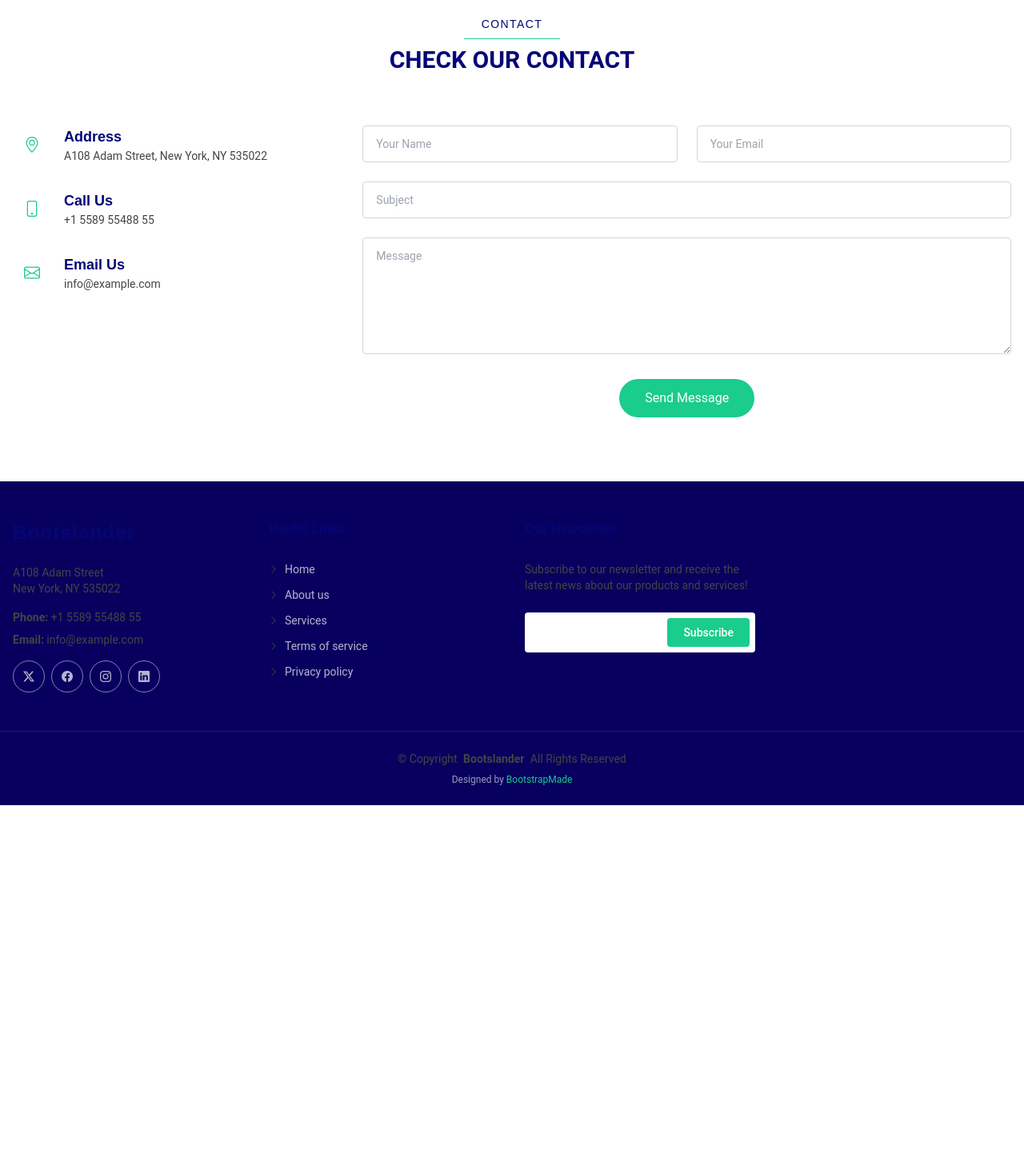
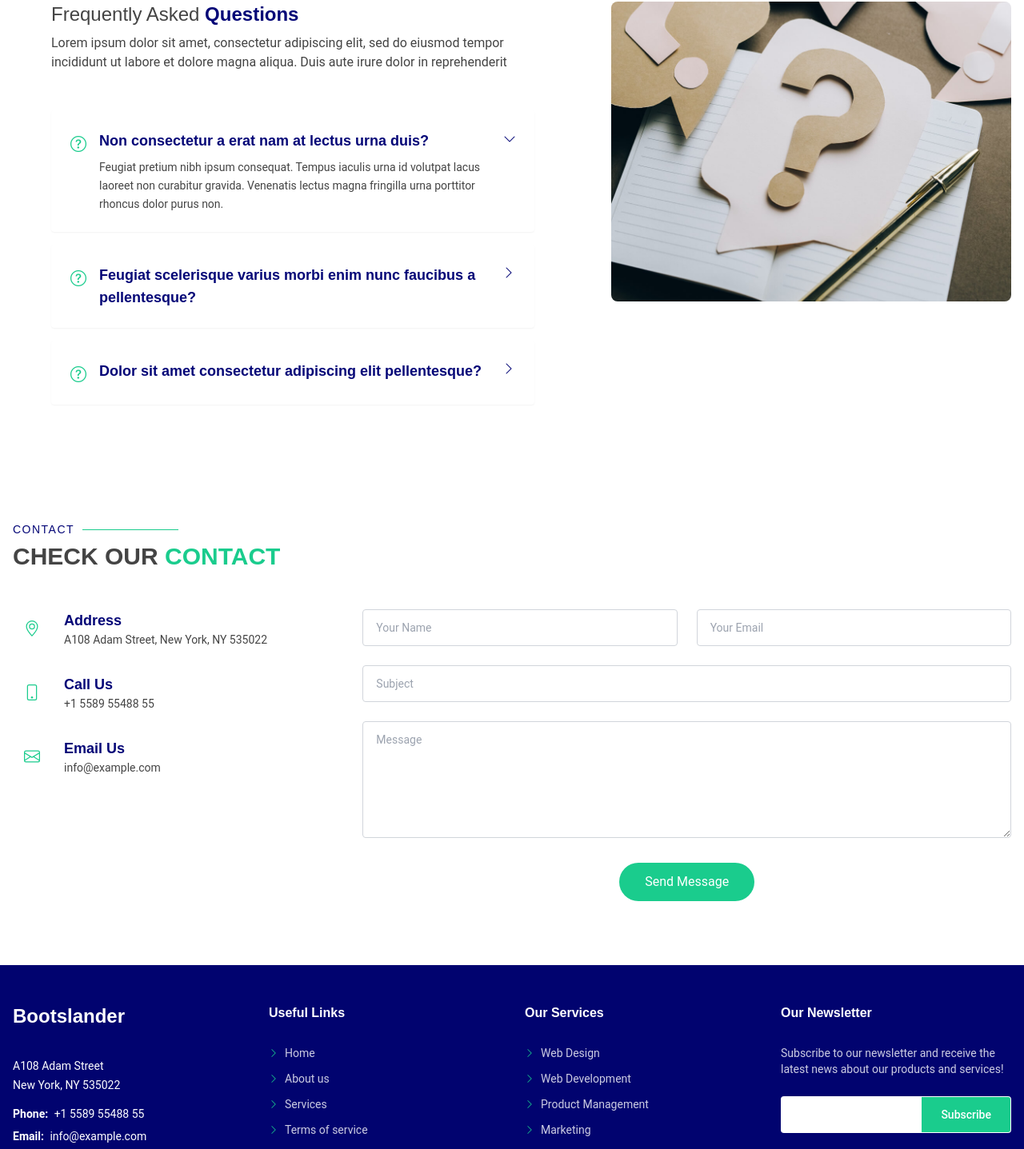
Before and after one commit to codewith-adnan/UI-Interface, a React app: page / in a window 1280 px wide. Shown: the part 7974-9411 px from the top of the page at 80% size. Before the commit the page ends 8981 px from the top, so only its background shows below. Built offline with nearby package versions, Linux system fonts and the light colour scheme; the HTML template or start-up script is replaced by a standard one.

Commit message:
add faq's

```diff
--- a/src/App.tsx
+++ b/src/App.tsx
@@ -14,6 +14,7 @@ import Gallery from './components/Gallery';
 import Testimonials from './components/Testominals';
 import Team from './components/Team';
 import Pricing from './components/Pricing';
+import Faq from './components/Faq';
 import Footer from './components/Footer';
 import Contact from './components/Contact';
 
@@ -41,6 +42,7 @@ function App() {
         <Testimonials />
         <Team />
         <Pricing />
+        <Faq />
         <Contact />
         {/* FAQ and Contact components go here */}
       </main>
--- a/src/components/About.tsx
+++ b/src/components/About.tsx
@@ -26,8 +26,8 @@ const About = () => {
                 { icon: "bi-command", title: "Veniam omnis" },
                 { icon: "bi-graph-up-arrow", title: "Delares sapiente" },
               ].map((item, index) => (
-                <div key={index} className={`bg-surface p-10 rounded-xl shadow-lg hover:-translate-y-2 transition-transform duration-300 ${index % 2 !== 0 ? 'md:mt-10' : ''}`} data-aos="fade-up" data-aos-delay={(index + 1) * 100}>
-                  <i className={`bi ${item.icon} text-3xl text-accent bg-accent/5 w-20 h-20 flex items-center justify-center rounded-full mb-6`}></i>
+                <div key={index} className={`bg-surface p-10 rounded-xl shadow-lg hover:-translate-y-2 transition-transform duration-300 group ${index % 2 !== 0 ? 'md:mt-10' : ''}`} data-aos="fade-up" data-aos-delay={(index + 1) * 100}>
+                  <i className={`bi ${item.icon} text-3xl text-accent bg-accent/5 w-20 h-20 flex items-center justify-center rounded-full mb-6 group-hover:bg-accent group-hover:text-white transition-all duration-300`}></i>
                   <h3 className="text-xl font-bold mb-3 text-heading">{item.title}</h3>
                   <p className="text-default text-sm">Magni repellendus vel ullam hic officia accusantium ipsa dolor omnis dolor voluptatem</p>
                 </div>
--- a/src/components/Contact.tsx
+++ b/src/components/Contact.tsx
@@ -19,16 +19,22 @@ const Contact: React.FC = () => {
     <section id="contact" className="py-20 bg-white">
       <div className="container mx-auto px-4">
 
-        <div className="text-center mb-16">
-          <h2 className="text-sm font-medium tracking-widest text-default/50 uppercase relative inline-block after:content-[''] after:block after:w-[120px] after:h-[1px] after:bg-accent after:mx-auto after:mt-2">Contact</h2>
-          <div className="text-3xl font-bold text-heading uppercase mt-2">Check Our Contact</div>
+        <div className="mb-12" data-aos="fade-up">
+          <div className="text-center sm:text-left">
+            <h2 className="text-sm font-medium tracking-[1.5px] uppercase text-default/50 relative inline-block after:content-[''] after:w-[120px] after:h-[1px] after:bg-accent after:inline-block after:ml-2.5 after:mb-1">
+              Contact
+            </h2>
+            <div className="font-heading text-3xl font-bold text-heading uppercase mt-1">
+              <span className="text-default">Check Our</span> <span className="text-accent">Contact</span>
+            </div>
+          </div>
         </div>
 
         <div className="flex flex-col lg:flex-row gap-8">
 
-          <div className="lg:w-1/3 space-y-8">
-            <div className="flex items-start">
-              <div className="w-12 h-12 rounded-full bg-accent/10 flex items-center justify-center text-accent text-xl shrink-0 mr-4">
+          <div className="lg:w-1/3 space-y-8" data-aos="fade-up" data-aos-delay="100">
+            <div className="flex items-start group">
+              <div className="w-12 h-12 rounded-full bg-accent/10 flex items-center justify-center text-accent text-xl shrink-0 mr-4 group-hover:bg-accent group-hover:text-white transition-all duration-300">
                 {/* Updated Icon */}
                 <BsGeoAlt />
               </div>
@@ -38,8 +44,8 @@ const Contact: React.FC = () => {
               </div>
             </div>
 
-            <div className="flex items-start">
-              <div className="w-12 h-12 rounded-full bg-accent/10 flex items-center justify-center text-accent text-xl shrink-0 mr-4">
+            <div className="flex items-start group">
+              <div className="w-12 h-12 rounded-full bg-accent/10 flex items-center justify-center text-accent text-xl shrink-0 mr-4 group-hover:bg-accent group-hover:text-white transition-all duration-300">
                 {/* Updated Icon */}
                 <BsPhone />
               </div>
@@ -49,8 +55,8 @@ const Contact: React.FC = () => {
               </div>
             </div>
 
-            <div className="flex items-start">
-              <div className="w-12 h-12 rounded-full bg-accent/10 flex items-center justify-center text-accent text-xl shrink-0 mr-4">
+            <div className="flex items-start group">
+              <div className="w-12 h-12 rounded-full bg-accent/10 flex items-center justify-center text-accent text-xl shrink-0 mr-4 group-hover:bg-accent group-hover:text-white transition-all duration-300">
                 {/* Updated Icon */}
                 <BsEnvelope />
               </div>
--- /dev/null
+++ b/src/components/Faq.tsx
@@ -0,0 +1,88 @@
+import { useState } from 'react';
+import FaqImage from '../assets/images/faq.jpg';
+
+const Faq = () => {
+    const [activeIndex, setActiveIndex] = useState<number | null>(0);
+
+    const faqs = [
+        {
+            question: "Non consectetur a erat nam at lectus urna duis?",
+            answer: "Feugiat pretium nibh ipsum consequat. Tempus iaculis urna id volutpat lacus laoreet non curabitur gravida. Venenatis lectus magna fringilla urna porttitor rhoncus dolor purus non."
+        },
+        {
+            question: "Feugiat scelerisque varius morbi enim nunc faucibus a pellentesque?",
+            answer: "Dolor sit amet consectetur adipiscing elit pellentesque habitant morbi. Id interdum velit laoreet id donec ultrices. Fringilla phasellus faucibus scelerisque eleifend donec pretium. Est pellentesque elit ullamcorper dignissim. Mauris ultrices eros in cursus turpis massa tincidunt dui."
+        },
+        {
+            question: "Dolor sit amet consectetur adipiscing elit pellentesque?",
+            answer: "Eleifend mi in nulla posuere sollicitudin aliquam ultrices sagittis orci. Faucibus pulvinar elementum integer enim. Sem nulla pharetra diam sit amet nisl suscipit. Rutrum tellus pellentesque eu tincidunt. Lectus urna duis convallis convallis tellus. Urna molestie at elementum eu facilisis sed odio morbi quis"
+        }
+    ];
+
+    const toggleFaq = (index: number) => {
+        setActiveIndex(activeIndex === index ? null : index);
+    };
+
+    return (
+        <section id="faq" className="py-16 bg-background">
+            <div className="container mx-auto px-4">
+                <div className="flex flex-col lg:flex-row gap-12">
+
+                    {/* Content Column */}
+                    <div className="lg:w-7/12 order-2 lg:order-1 flex flex-col justify-center">
+                        <div className="mb-12 px-4 lg:px-12" data-aos="fade-up" data-aos-delay="100">
+                            <h3 className="text-2xl font-bold text-heading mb-2">
+                                <span className="text-default font-normal">Frequently Asked </span>
+                                <strong>Questions</strong>
+                            </h3>
+                            <p className="text-default">
+                                Lorem ipsum dolor sit amet, consectetur adipiscing elit, sed do eiusmod tempor incididunt ut labore et dolore magna aliqua. Duis aute irure dolor in reprehenderit
+                            </p>
+                        </div>
+
+                        <div className="flex flex-col gap-4 px-4 lg:px-12" data-aos="fade-up" data-aos-delay="200">
+                            {faqs.map((faq, index) => (
+                                <div
+                                    key={index}
+                                    className={`bg-white p-6 rounded relative cursor-pointer transition-all duration-300 hover:bg-[#fbfbfb] shadow-sm ${activeIndex === index ? 'shadow-md bg-[#fbfbfb]' : ''}`}
+                                    onClick={() => toggleFaq(index)}
+                                >
+                                    <div className="flex items-start gap-4">
+                                        <i className="bi bi-question-circle text-accent text-xl mt-1 shrink-0"></i>
+                                        <div className="flex-1">
+                                            <h3 className="text-lg font-bold text-heading hover:text-accent transition-colors duration-300">
+                                                {faq.question}
+                                            </h3>
+                                            <div
+                                                className={`grid transition-all duration-300 ease-in-out ${activeIndex === index ? 'grid-rows-[1fr] opacity-100 mt-2' : 'grid-rows-[0fr] opacity-0'
+                                                    }`}
+                                            >
+                                                <div className="overflow-hidden">
+                                                    <p className="text-default text-sm leading-relaxed">{faq.answer}</p>
+                                                </div>
+                                            </div>
+                                        </div>
+                                        <i className={`bi bi-chevron-right text-heading transition-transform duration-300 shrink-0 ${activeIndex === index ? 'rotate-90' : ''}`}></i>
+                                    </div>
+                                </div>
+                            ))}
+                        </div>
+                    </div>
+
+                    {/* Image Column */}
+                    <div className="lg:w-5/12 order-1 lg:order-2">
+                        <img
+                            src={FaqImage}
+                            className="w-full h-auto rounded-lg"
+                            alt="FAQ"
+                            data-aos="zoom-in"
+                            data-aos-delay="100"
+                        />
+                    </div>
+                </div>
+            </div>
+        </section>
+    );
+};
+
+export default Faq;
--- a/src/components/Footer.tsx
+++ b/src/components/Footer.tsx
@@ -1,45 +1,62 @@
 const Footer = () => {
   return (
-    <footer className="bg-[#08005e] text-sm mt-auto">
+    <footer id="footer" className="bg-[#01036f] text-white text-sm mt-auto font-sans">
       <div className="container mx-auto px-4 py-12">
         <div className="grid grid-cols-1 md:grid-cols-2 lg:grid-cols-4 gap-8">
 
-          <div>
-            <a href="index.html" className="flex items-center mb-6">
-              <span className="text-2xl font-bold tracking-wider font-heading text-heading">Bootslander</span>
+          {/* About Column */}
+          <div className="footer-about">
+            <a href="#" className="flex items-center mb-6">
+              <span className="text-2xl font-bold font-heading text-white">Bootslander</span>
             </a>
-            <p className="mb-4">A108 Adam Street<br />New York, NY 535022</p>
-            <p className="mb-2"><strong>Phone:</strong> +1 5589 55488 55</p>
-            <p><strong>Email:</strong> info@example.com</p>
+            <div className="footer-contact pt-3">
+              <p className="mb-1">A108 Adam Street</p>
+              <p className="mb-4">New York, NY 535022</p>
+              <p className="mb-2"><strong>Phone:</strong> <span className="ml-1">+1 5589 55488 55</span></p>
+              <p><strong>Email:</strong> <span className="ml-1">info@example.com</span></p>
+            </div>
             <div className="flex gap-2 mt-4">
               {['twitter-x', 'facebook', 'instagram', 'linkedin'].map(icon => (
-                <a key={icon} href="#" className="w-10 h-10 rounded-full border border-white/50 flex items-center justify-center text-white/70 hover:text-accent hover:border-accent transition-all">
+                <a key={icon} href="#" className="w-10 h-10 rounded-full border border-white/50 flex items-center justify-center text-white/70 hover:text-[#1acc8d] hover:border-[#1acc8d] transition-all duration-300">
                   <i className={`bi bi-${icon}`}></i>
                 </a>
               ))}
             </div>
           </div>
 
-          <div>
-            <h4 className="text-base font-bold pb-3 mb-4 relative text-heading">Useful Links</h4>
+          {/* Useful Links */}
+          <div className="footer-links">
+            <h4 className="text-base font-bold pb-3 mb-4 text-white">Useful Links</h4>
             <ul className="space-y-3">
               {['Home', 'About us', 'Services', 'Terms of service', 'Privacy policy'].map(link => (
                 <li key={link} className="flex items-center">
-                  <i className="bi bi-chevron-right text-xs mr-2"></i>
-                  <a href="#" className="text-white/70 hover:text-accent">{link}</a>
+                  <i className="bi bi-chevron-right text-[12px] mr-2 text-[#1acc8d]"></i>
+                  <a href="#" className="text-white/80 hover:text-white transition-colors duration-300 inline-block">{link}</a>
                 </li>
               ))}
             </ul>
           </div>
 
-          {/* ... Add Services Column ... */}
+          {/* Our Services */}
+          <div className="footer-links">
+            <h4 className="text-base font-bold pb-3 mb-4 text-white">Our Services</h4>
+            <ul className="space-y-3">
+              {['Web Design', 'Web Development', 'Product Management', 'Marketing', 'Graphic Design'].map(link => (
+                <li key={link} className="flex items-center">
+                  <i className="bi bi-chevron-right text-[12px] mr-2 text-[#1acc8d]"></i>
+                  <a href="#" className="text-white/80 hover:text-white transition-colors duration-300 inline-block">{link}</a>
+                </li>
+              ))}
+            </ul>
+          </div>
 
-          <div className="lg:col-span-1">
-            <h4 className="text-base font-bold pb-3 mb-4 relative text-heading">Our Newsletter</h4>
-            <p className="mb-6">Subscribe to our newsletter and receive the latest news about our products and services!</p>
-            <form className="flex relative bg-background p-1.5 rounded border border-white/20">
-              <input type="email" className="w-full bg-transparent text-default px-4 py-1 focus:outline-none" />
-              <button type="submit" className="bg-accent text-contrast px-5 py-2 rounded font-medium hover:bg-accent/80 transition-all">
+          {/* Newsletter */}
+          <div className="footer-newsletter">
+            <h4 className="text-base font-bold pb-3 mb-4 text-white">Our Newsletter</h4>
+            <p className="mb-6 text-white/80">Subscribe to our newsletter and receive the latest news about our products and services!</p>
+            <form className="flex relative bg-white rounded border border-white/20 p-0 overflow-hidden">
+              <input type="email" name="email" className="w-full bg-transparent text-gray-800 px-4 py-3 focus:outline-none border-none shadow-none" />
+              <button type="submit" className="bg-[#1acc8d] text-white px-6 py-3 font-medium hover:bg-[#15bb80] transition-colors border-none -ml-1">
                 Subscribe
               </button>
             </form>
@@ -50,9 +67,9 @@ const Footer = () => {
 
       <div className="border-t border-white/10 py-6 text-center">
         <div className="container mx-auto px-4">
-          <p>© <span>Copyright</span> <strong className="px-1">Bootslander</strong> <span>All Rights Reserved</span></p>
-          <div className="text-xs mt-2 text-white/60">
-            Designed by <a href="https://bootstrapmade.com/" className="text-accent">BootstrapMade</a>
+          <p className="mb-1">© <span>Copyright</span> <strong className="px-1">Bootslander</strong> <span>All Rights Reserved</span></p>
+          <div className="text-[13px] text-white/60">
+            Designed by <a href="https://bootstrapmade.com/" className="text-[#1acc8d] hover:text-[#18d290]">BootstrapMade</a> Distributed By <a href="https://themewagon.com/" className="text-[#1acc8d] hover:text-[#18d290]">ThemeWagon</a>
           </div>
         </div>
       </div>
```
